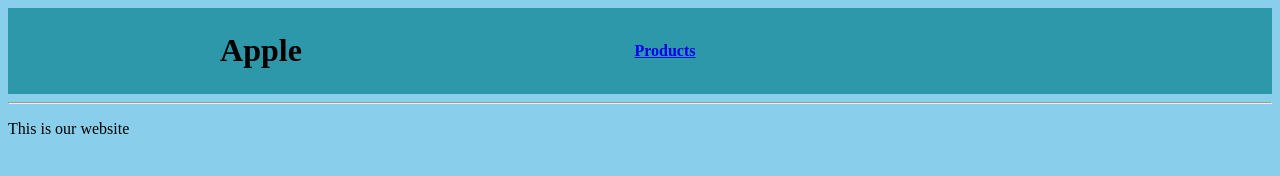
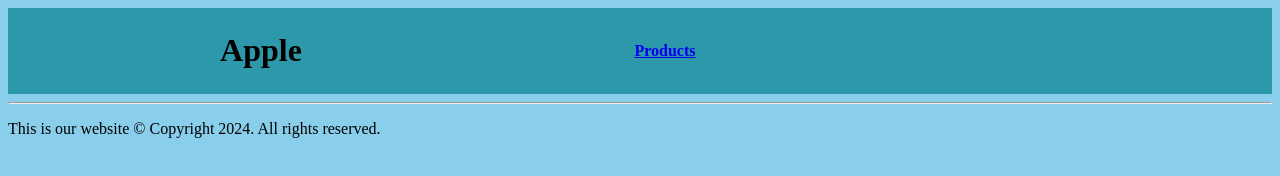
Before and after one commit to Neiklneev/Neiklneev.github.io, a plain HTML site: page index.html in a window 1280 px wide. Drawn offline with Linux system fonts and the light colour scheme.

Commit message:
Update index.html for copyright

```diff
--- a/index.html
+++ b/index.html
@@ -17,7 +17,7 @@
         </table>
     </div>
     <hr>
-    <p>This is our website</p>
+    <p>This is our website &copy; Copyright 2024. All rights reserved.</p>
 
 </body>
 </html>
```
